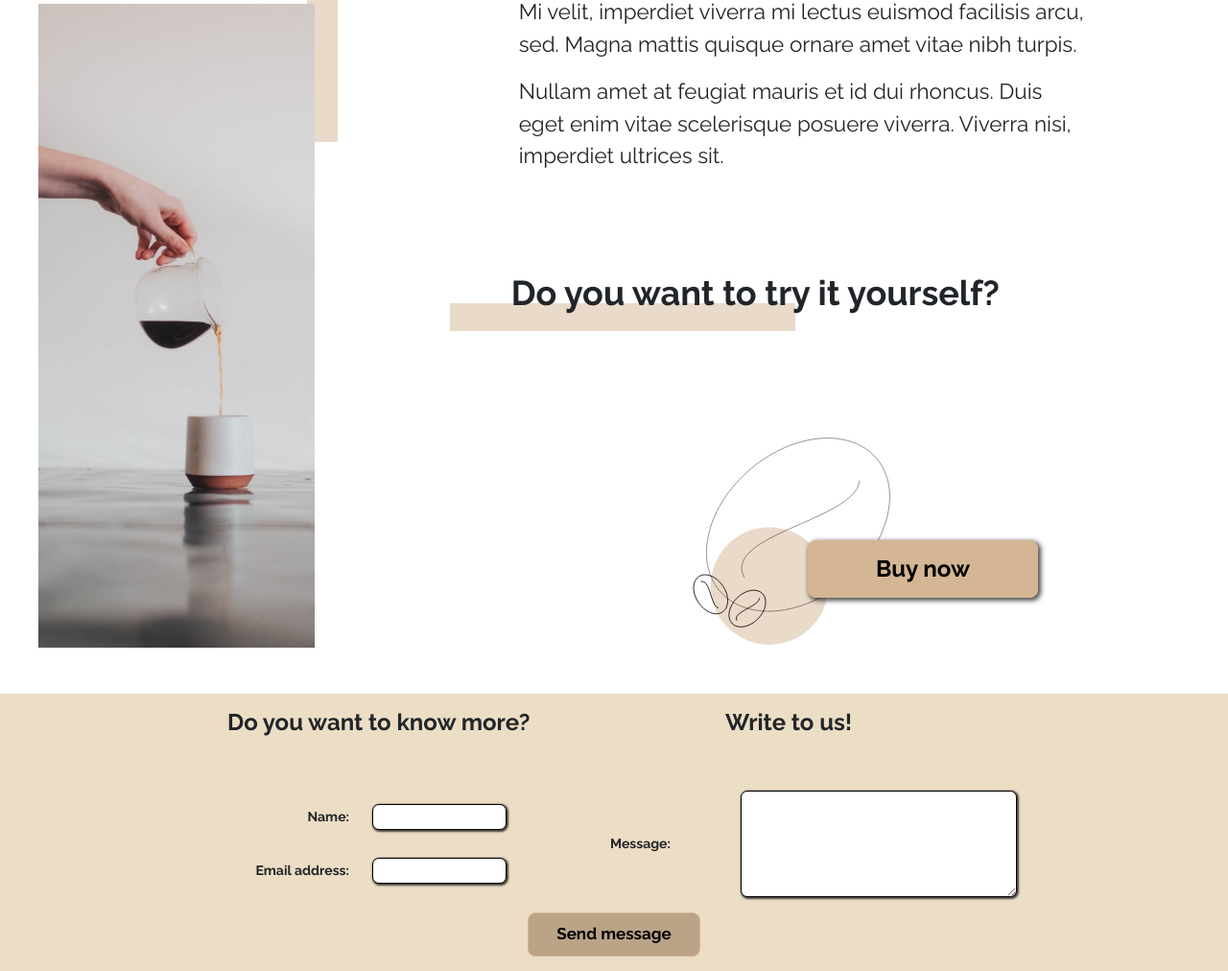
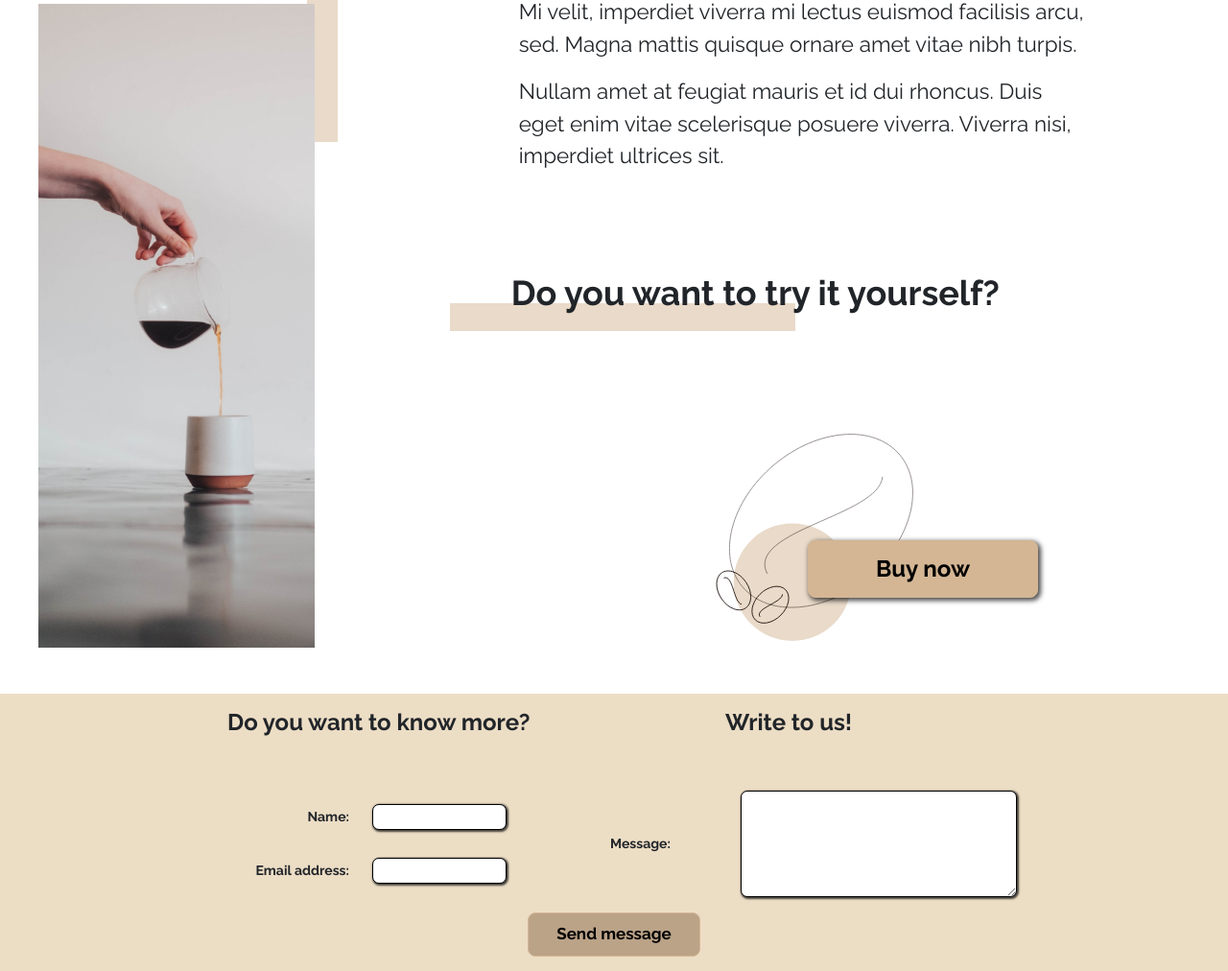
Before and after one commit to Hanysisko/projectcoffee, a PHP site: page /about.html in a window 1280 px wide. Shown: the part 481-1493 px from the top of the page at 96% size. Run offline with PHP 8.4, Linux system fonts and the light colour scheme; some libraries are stand-ins or nearby versions.

Commit message:
mniejsze telefony v1.00

```diff
--- a/about.html
+++ b/about.html
@@ -24,12 +24,10 @@
 
 
     <header>
+        <!--navbar importowany z pliku-->
         <div style="background-color:#170B06">
-            <div class="kontejner container-fluid justify-content-center" style="background-color:#170B06">
-
-                <!--navbar importowany z pliku-->
+            <div class="kontejner container-fluid justify-content-center">
                 <div id="nav-placeholder"></div>
-
             </div>
         </div>
 
@@ -72,12 +70,9 @@
                     <div class="tryit p-3 pb-5 d-none d-md-block" style="font-size: 1.5em"><h5>Do you want to try it yourself?</h5></div>
                     <div class="py-5 d-none d-md-block"></div>
                     <div class="py-3"></div>
-                    <div class="py-5 col-4 offset-4 offset-lg-6">
+                    <div class="py-5 col-5 offset-3 offset-lg-6 duzeziarenkoabout">
                         <a href="#"><button type="button" class="button1 btn">Buy now</button></a>
-                        <span class="duzeziarenkoabout"></span>
                     </div>
-
-
 
                 </div>
             </div>
--- a/index.html
+++ b/index.html
@@ -143,9 +143,8 @@
                     </div>
 
                     <div class="py-3"></div>
-                    <div class="p-0 py-5 col-4 offset-4">
-                        <a href="#"><button type="button" class="button1 btn">Buy now</button></a>
-                        <span class="duzeziarenkoabout"></span>
+                    <div class="p-0 py-5 col-5 offset-3 duzeziarenkoabout">
+                        <a href="#"><button type="button" class="button1 btn ">Buy now</button></a>
 
                     </div>
                 </div>
--- a/main.css
+++ b/main.css
@@ -276,8 +276,8 @@ h2,h3,h5
     max-height: 16em;
     position: absolute;
     z-index: -1;
-    top: -13em;
-    left: -9em;
+    top: -6em;
+    left: -7.5em;
 
 }
 
--- a/parts/message.html
+++ b/parts/message.html
@@ -40,7 +40,7 @@
                     </div>
 
 
-                    <div class="col-7 d-md-none offset-3 ps-5 pt-2"><h5>Write to us!</h5></div>
+                    <div class="col-9 d-md-none offset-3 ps-5 pt-2"><h5>Write to us!</h5></div>
 
                     <div class="row col-8 col-md-6 offset-2 offset-md-0">
 
```
